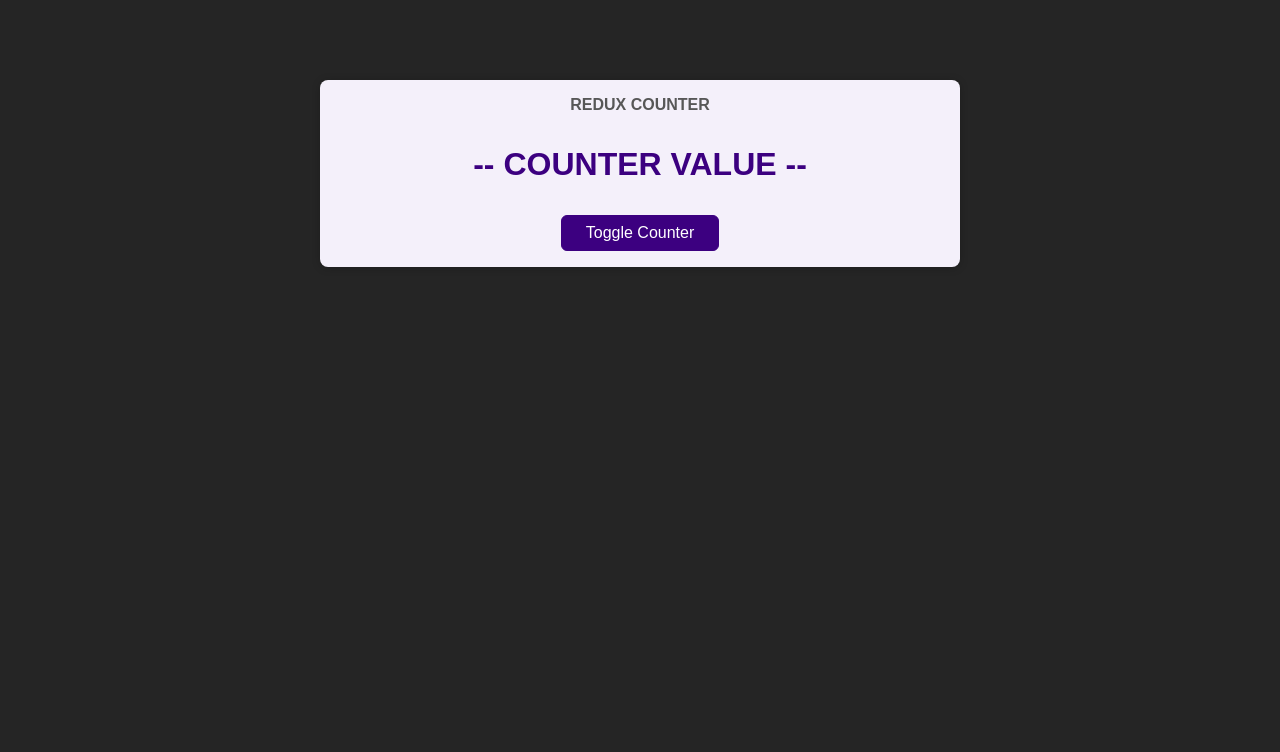
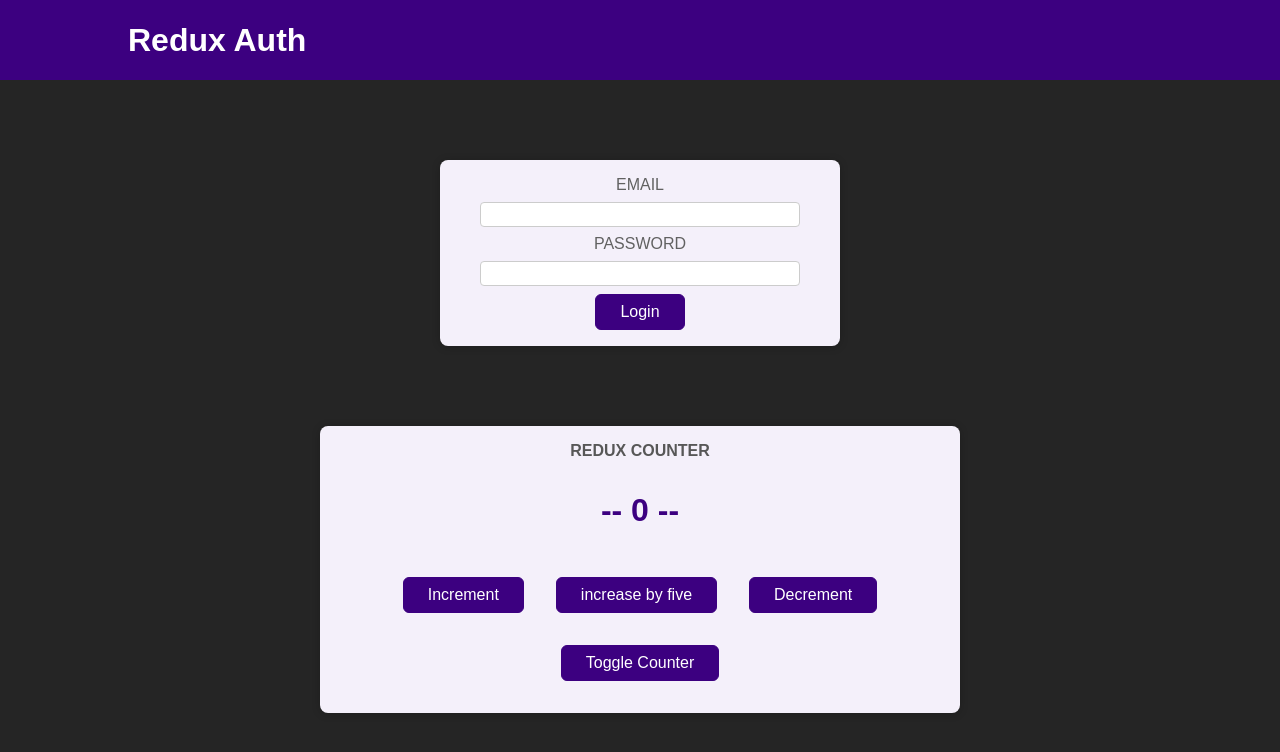
Before and after one commit to qw1nx/maxCourse, a React (Create React App) app: page / in a window 1280 px wide. Shown: the top 752 px of the page. Built offline with nearby package versions, Linux system fonts and the light colour scheme.

Commit message:
finished section 18

```diff
--- a/package.json
+++ b/package.json
@@ -3,12 +3,15 @@
   "version": "0.1.0",
   "private": true,
   "dependencies": {
+    "@reduxjs/toolkit": "^1.9.2",
     "@testing-library/jest-dom": "^5.11.9",
     "@testing-library/react": "^11.2.5",
     "@testing-library/user-event": "^12.6.3",
     "react": "^18.0.0",
     "react-dom": "^18.0.0",
+    "react-redux": "^8.0.5",
     "react-scripts": "^5.0.1",
+    "redux": "^4.2.1",
     "web-vitals": "^1.1.0"
   },
   "scripts": {
--- a/src/App.js
+++ b/src/App.js
@@ -1,10 +1,24 @@
 import Counter from './components/Counter';
+import {Fragment} from "react";
+import Header from "./components/Header";
+import Auth from "./components/Auth";
+import { useSelector} from "react-redux";
+import UserProfile from "./components/UserProfile";
 
 
 function App() {
-  return (
-    <Counter />
-  );
+
+    const isAuthenticated = useSelector((state) => state.auth.isAuthenticated);
+
+
+    return (
+        <Fragment>
+            <Header/>
+            {!isAuthenticated && <Auth/>}
+            {isAuthenticated && <UserProfile/>}
+            <Counter/>
+        </Fragment>
+    );
 }
 
 export default App;
--- a/src/components/Auth.js
+++ b/src/components/Auth.js
@@ -1,6 +1,18 @@
 import classes from './Auth.module.css';
+import {useDispatch, useSelector} from "react-redux";
+import {authActions} from "../store/auth";
 
 const Auth = () => {
+
+  const dispatch = useDispatch();
+
+  const login = (event) => {
+    event.preventDefault();
+    dispatch( authActions.login())
+  }
+
+
+
   return (
     <main className={classes.auth}>
       <section>
@@ -13,7 +25,7 @@ const Auth = () => {
             <label htmlFor='password'>Password</label>
             <input type='password' id='password' />
           </div>
-          <button>Login</button>
+          <button onClick={login}>Login</button>
         </form>
       </section>
     </main>
--- a/src/components/Counter.js
+++ b/src/components/Counter.js
@@ -1,15 +1,83 @@
 import classes from './Counter.module.css';
+import { useSelector, useDispatch } from "react-redux";
+import {counterActions} from "../store/counter";
 
 const Counter = () => {
-  const toggleCounterHandler = () => {};
+    const dispatch = useDispatch();
+    const counter = useSelector((state) => state.counter.counter);
+    const toggle = useSelector((state) => state.counter.showCounter);
+
+    console.log("in counter component", toggle, counter)
+
+  const incrementHandler = () => {
+      dispatch(counterActions.increment())
+  }
+
+  const increaseHandler = () => {
+    dispatch( counterActions.increase(5) )
+  }
+
+  const decrementHandler = () => {
+      dispatch( counterActions.decrement() )
+  }
+
+  const toggleCounterHandler = () => {
+      dispatch( counterActions.toggleCounter())
+  }
 
   return (
     <main className={classes.counter}>
       <h1>Redux Counter</h1>
-      <div className={classes.value}>-- COUNTER VALUE --</div>
+        {toggle && <div className={classes.value}>-- {counter} --</div>}
+        <div>
+            <button onClick={incrementHandler}>Increment</button>
+            <button onClick={increaseHandler}>increase by five</button>
+            <button onClick={decrementHandler}>Decrement</button>
+        </div>
       <button onClick={toggleCounterHandler}>Toggle Counter</button>
     </main>
   );
 };
 
+
 export default Counter;
+
+// class Counter extends Component {
+//
+//     incrementHandler(){
+//         this.props.increment();
+//     }
+//     decrementHandler() {
+//         this.props.decrement();
+//     }
+//
+//     toggleCounterHandler() {}
+//
+//     render() {
+//         return (
+//             <main className={classes.counter}>
+//                 <h1>Redux Counter</h1>
+//                 <div className={classes.value}>-- {this.props.counter} --</div>
+//                 <div>
+//                     <button onClick={this.incrementHandler.bind(this)}>Increment</button>
+//                     <button onClick={this.decrementHandler.bind(this)}>Decrement</button>
+//                 </div>
+//                 <button onClick={this.toggleCounterHandler}>Toggle Counter</button>
+//             </main>
+//         );
+//     }
+// }
+//
+// const mapStateToProps = state => {
+//     return {
+//         counter: state.counter
+//     }
+// }
+//
+// const mapDispatchToProps = dispatch => {
+//     return {
+//         increment: () => dispatch({ type: 'increment'}),
+//         decrement: () => dispatch({ type: 'decrement'})
+//     }
+// };
+// export default connect(mapStateToProps, mapDispatchToProps)(Counter);
--- a/src/components/Counter.module.css
+++ b/src/components/Counter.module.css
@@ -21,3 +21,7 @@
   margin: 2rem 0;
   font-weight: bold;
 }
+
+.counter button {
+  margin: 1rem;
+}
--- a/src/components/Header.js
+++ b/src/components/Header.js
@@ -1,19 +1,29 @@
 import classes from './Header.module.css';
+import {useDispatch, useSelector} from "react-redux";
+import {authActions} from "../store/auth";
 
 const Header = () => {
+
+    const dispatch = useDispatch();
+    const isAuthenticated = useSelector((state) => state.auth.isAuthenticated);
+
+    const logout = () => {
+      dispatch( authActions.logout())
+    }
+
   return (
     <header className={classes.header}>
       <h1>Redux Auth</h1>
       <nav>
         <ul>
           <li>
-            <a href='/'>My Products</a>
+            {isAuthenticated && <a href='/'>My Products</a>}
           </li>
           <li>
-            <a href='/'>My Sales</a>
+            {isAuthenticated && <a href='/'>My Sales</a>}
           </li>
           <li>
-            <button>Logout</button>
+            {isAuthenticated && <button onClick={logout}>Logout</button>}
           </li>
         </ul>
       </nav>
--- a/src/index.js
+++ b/src/index.js
@@ -1,8 +1,10 @@
 import React from 'react';
 import ReactDOM from 'react-dom/client';
+import { Provider } from 'react-redux'
 
 import './index.css';
 import App from './App';
+import store from "./store";
 
 const root = ReactDOM.createRoot(document.getElementById('root'));
-root.render(<App />);
+root.render(<Provider store={store}><App /></Provider>);
--- /dev/null
+++ b/src/store/auth.js
@@ -0,0 +1,22 @@
+import {createSlice} from "@reduxjs/toolkit";
+
+const initialAuthState = {
+    isAuthenticated: false
+};
+
+const authSlice = createSlice({
+    name: "authentication",
+    initialState: initialAuthState,
+    reducers: {
+        login(state) {
+            state.isAuthenticated = true;
+        },
+        logout(state) {
+            state.isAuthenticated = false;
+        }
+    }
+})
+
+export const authActions = authSlice.actions;
+
+export default authSlice.reducer;
--- /dev/null
+++ b/src/store/counter.js
@@ -0,0 +1,27 @@
+import {createSlice} from "@reduxjs/toolkit";
+
+const initialCounterState = {counter: 0, showCounter: true}
+
+const counterSlice = createSlice({
+    name: 'counter',
+    initialState: initialCounterState,
+    reducers: {
+        increment(state) {
+            state.counter++;
+        },
+        decrement(state) {
+            state.counter--;
+        },
+        increase(state, action) {
+            state.counter = state.counter + action.payload;
+        },
+        toggleCounter(state) {
+            state.showCounter = !state.showCounter;
+            console.log(state.showCounter)
+        }
+    }
+});
+
+export const counterActions = counterSlice.actions;
+
+export default counterSlice.reducer;
--- /dev/null
+++ b/src/store/index.js
@@ -0,0 +1,10 @@
+import {configureStore} from "@reduxjs/toolkit/";
+import counterReducer from "./counter";
+import authReducer from "./auth";
+
+
+const store = configureStore({
+    reducer: {counter: counterReducer, auth: authReducer}
+});
+
+export default store;
```
Also changed, not shown: 1 other file (tests, documents, lock files or other folders).
